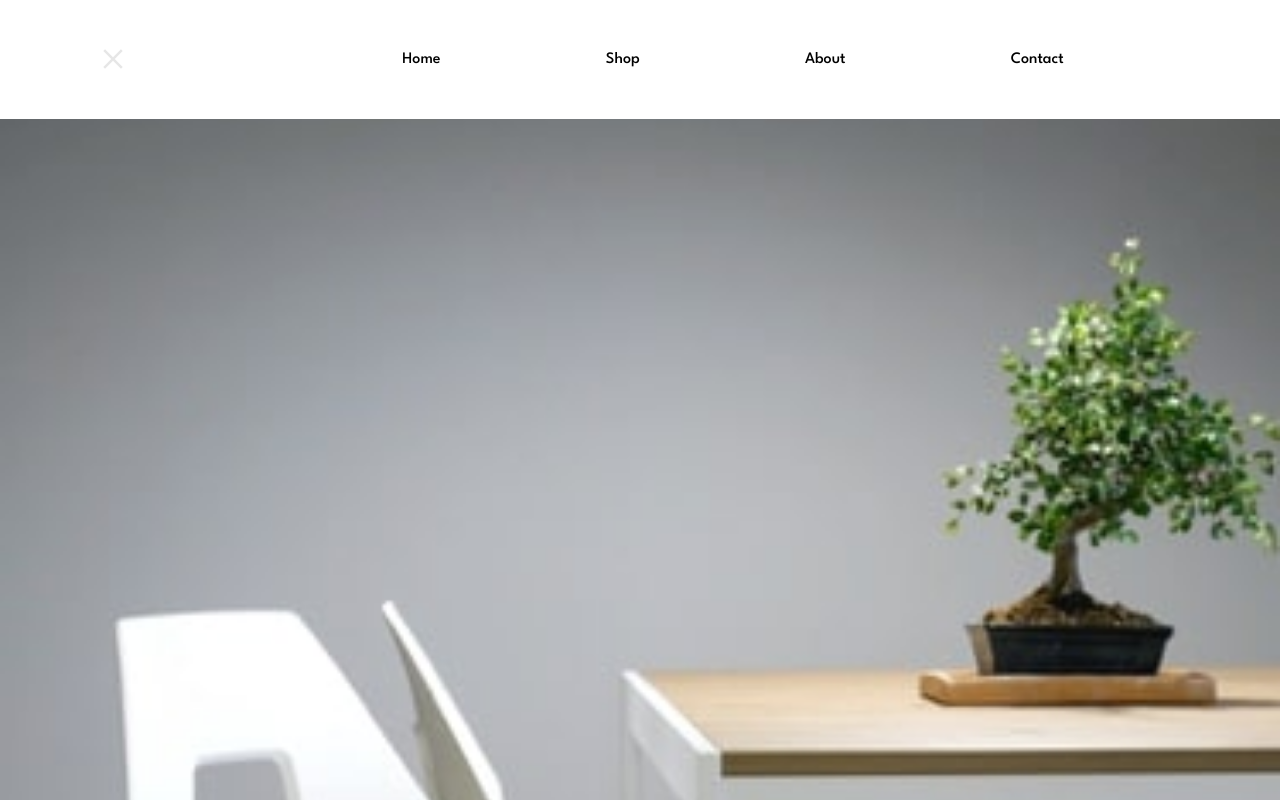
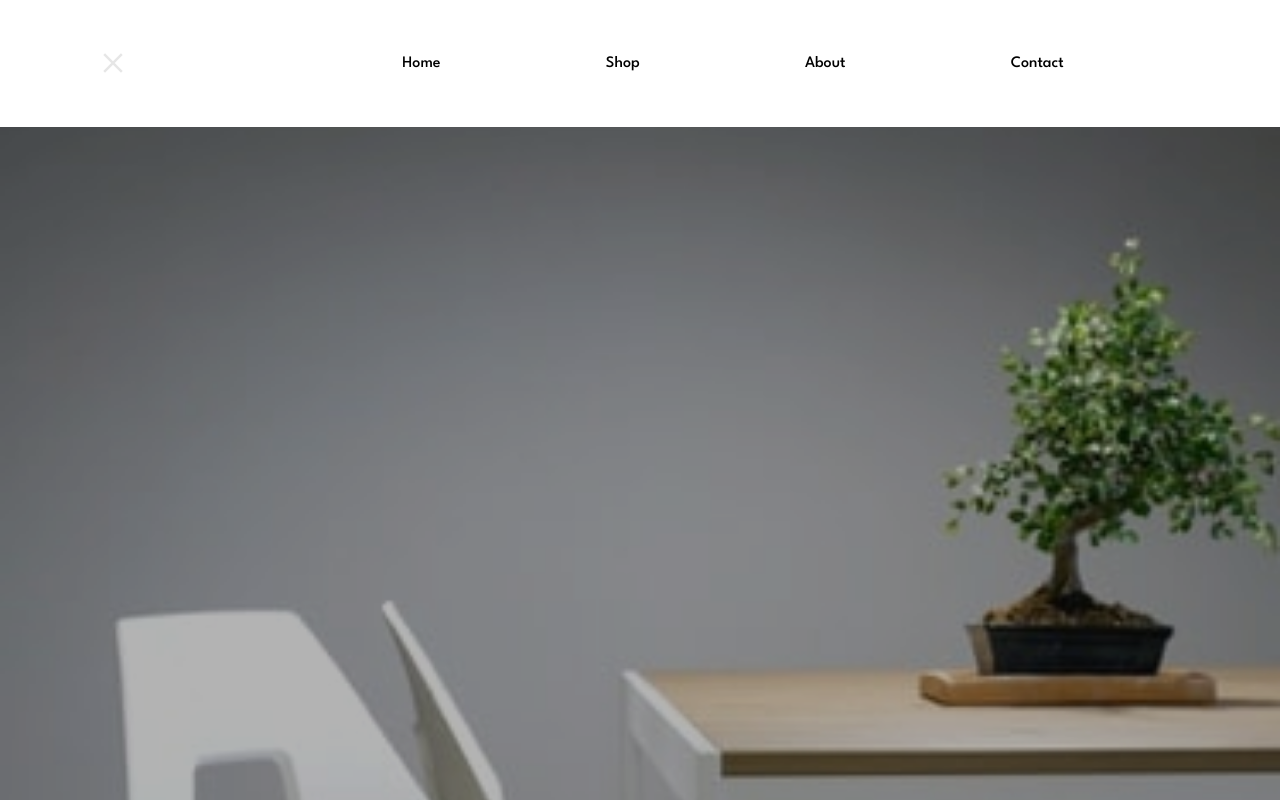
Before and after one commit to jbeed33/furniture_practice_site, a plain HTML site: page room-homepage-master/index.html in a window 1280 px wide. Both pictures are taken after a click on the picture 322 px from the left and 83 px from the top of the page. Shown: the top 800 px of the page. Drawn offline with Linux system fonts and the light colour scheme.

Commit message:
Fixed overlay Problem

```diff
--- a/css/homepage_styles.css
+++ b/css/homepage_styles.css
@@ -45,7 +45,7 @@ img{
     align-items: center;
     flex-direction: row;
     width: 100%;
-    height: 15vh;
+    height: 16vh;
     position: absolute;
     top: -50px;
     left: 0;
--- a/js/mobile_home_script.js
+++ b/js/mobile_home_script.js
@@ -1,6 +1,7 @@
 let mobile_menu = document.querySelector('#mobile_menu');
 let mobile_menu_nav_bar = document.querySelector('#nav-bar-container');
 let mobile_menu_close = document.querySelector('#close_mobile_menu_btn');
+let mobile_menu_overlay = document.querySelector('#overlay');
 
 const animatedOnScrollElements = [];
 animatedOnScrollElements.push(document.querySelector('#about-info-container'))
@@ -31,13 +32,16 @@ mobile_menu.addEventListener('click', () =>{
     // only used in the intial loading state
     if(mobile_menu_nav_bar.classList.contains('initial') ){
         mobile_menu_nav_bar.classList.remove('initial');
+        mobile_menu_overlay.classList.remove('hidden');
     }
     else if(mobile_menu_nav_bar.classList.contains('hidden') ){
         mobile_menu_nav_bar.classList.toggle('hidden');
+        mobile_menu_overlay.classList.toggle('hidden');
     }
 
 });
 
 mobile_menu_close.addEventListener('click', () =>{
         mobile_menu_nav_bar.classList.toggle('hidden');
+        mobile_menu_overlay.classList.toggle('hidden');
 })
```
